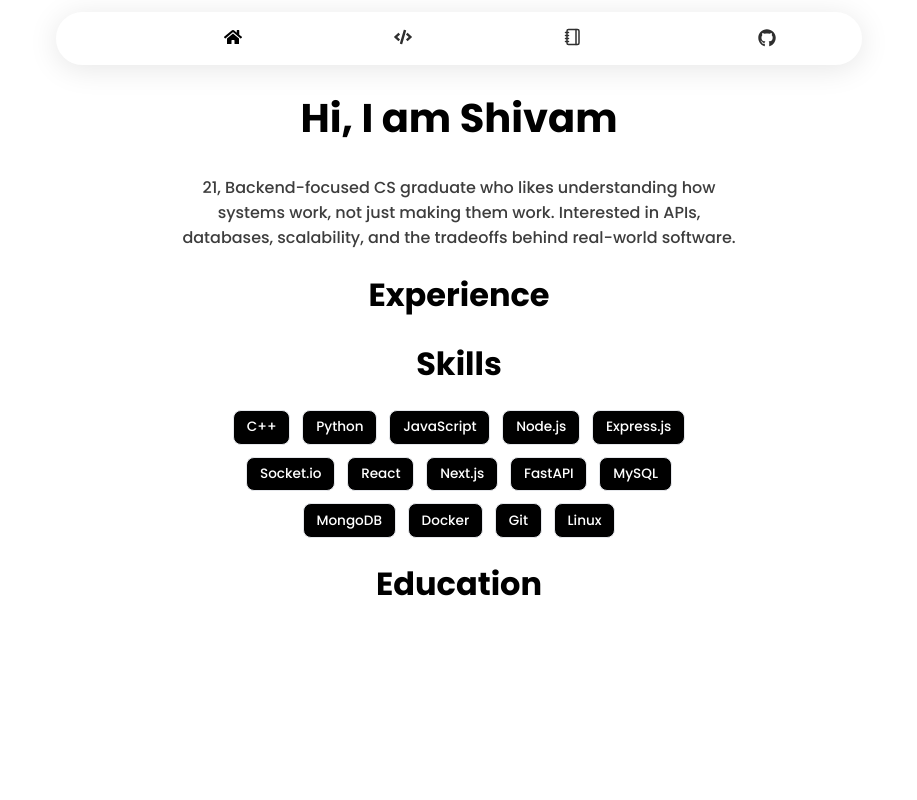
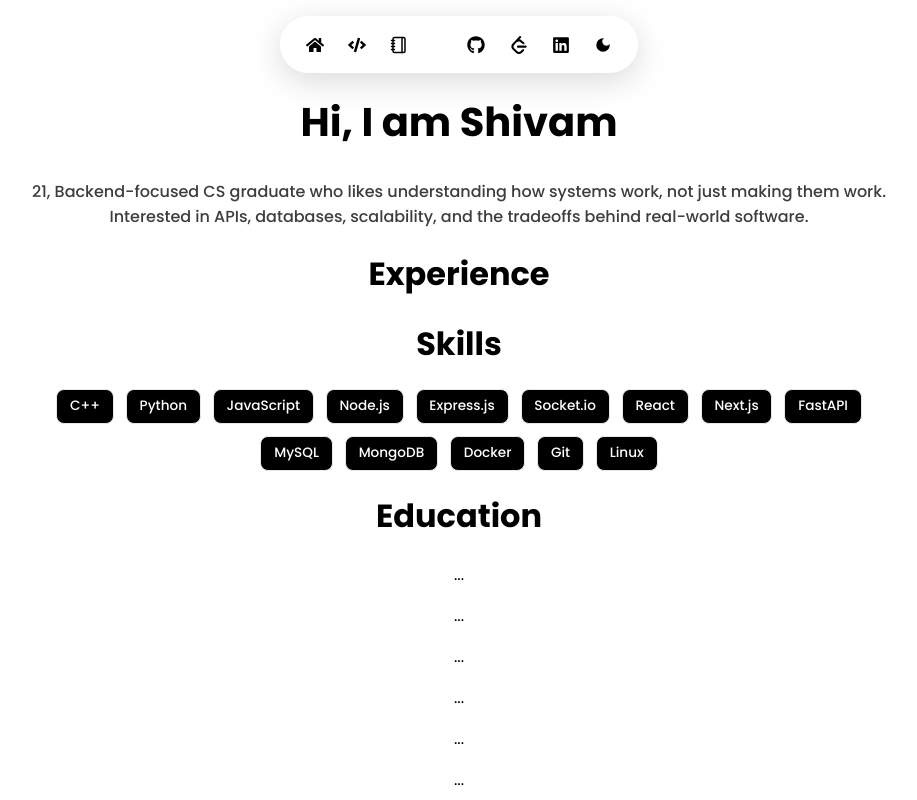
Before and after one commit to dead-shadow-7/portfolio, a React (Vite) app: page / in a window 1280 px wide. Shown: the top 800 px of the page, without its empty margins (181-1098 px from the left). Built offline with nearby package versions, Linux system fonts and the light colour scheme.

Commit message:
Fixed navbar

```diff
--- /dev/null
+++ b/src/components/icons/DarkThemeIcon.jsx
@@ -0,0 +1,7 @@
+import { MdDarkMode } from "react-icons/md";
+
+export const DarkThemeIcon = () => {
+  return <MdDarkMode />;
+};
+
+export default DarkThemeIcon;
--- /dev/null
+++ b/src/components/icons/LightThemeIcon.jsx
@@ -0,0 +1,6 @@
+import { MdWbSunny } from "react-icons/md";
+export const LightThemeIcon = () => {
+  return <MdWbSunny />;
+};
+
+export default LightThemeIcon;
--- a/src/components/layout/Navbar.css
+++ b/src/components/layout/Navbar.css
@@ -1,91 +1,96 @@
+:root {
+  --nav-text-color: #000000; /* Light mode */
+}
+[data-theme="dark"] {
+  --nav-text-color: #e5e7eb; /* Lighter gray for dark mode */
+}
+
 .navbar {
   position: sticky;
-  top: 12px;
+  top: 16px;
   z-index: 100;
-  height: 52px;
-  background-color: rgba(255, 255, 255, 0.2);
-  -webkit-backdrop-filter: blur(16px);
-  backdrop-filter: blur(16px);
-  border-bottom: 1px solid rgba(255, 255, 255, 0.3);
-  box-shadow: 0 4px 30px rgba(0, 0, 0, 0.1);
-  border-radius: 2rem;
+  color: #1f2937;
+  display: flex;
+  align-items: center;
+  justify-content: center;
+  gap: 1.25rem;
+  width: fit-content;
+  margin: 0 auto;
+  padding: 0.6rem 1rem;
 
-  display: grid;
-  grid-template-columns: 1fr auto 1fr;
-  align-items: center;
+  background: rgba(255, 255, 255, 0.18);
+  backdrop-filter: blur(18px) saturate(140%);
+  -webkit-backdrop-filter: blur(18px) saturate(140%);
 
-  width: 80%;
-  max-width: 1100px;
-  margin: 0 auto;
-  padding: 0 0rem;
-  overflow: hidden;
-  gap: 2rem;
+  border-radius: 999px;
+  border: 1px solid rgba(255, 255, 255, 0.25);
+  box-shadow: 0 8px 32px rgba(0, 0, 0, 0.15),
+    inset 0 0 0 1px rgba(255, 255, 255, 0.08);
 }
 
-.navbar__links {
+.navbar__group {
   display: flex;
-  flex-wrap: nowrap;
-  gap: 0.5rem;
+  align-items: center;
+  gap: 0.4rem;
   list-style: none;
   margin: 0;
   padding: 0;
 }
 
-.navbar__side {
-  /* optional spacer column */
+.navbar__divider {
+  width: 1px;
+  height: 24px;
+  background: rgba(255, 255, 255, 0);
 }
 
-.navbar__ext {
-  justify-self: end;
-  display: flex;
+/* Icon buttons */
+.nav-icon {
+  display: inline-flex;
   align-items: center;
-  gap: 0.5rem;
+  justify-content: center;
+
+  width: 36px;
+  height: 36px;
+  border-radius: 50%;
+  color: #000000; /* ensure a solid, visible color */
+  text-decoration: none;
+
+  background: transparent;
+  border: none;
+  cursor: pointer;
+
+  transition: background 0.2s ease, transform 0.15s ease, box-shadow 0.15s ease;
 }
 
-.nav-link {
-  display: inline-flex;
-  align-items: center;
-  line-height: 1;
-  text-decoration: none;
-  color: #2f2f2f;
-  padding: 0.3rem 0.5rem;
-  /border-radius: 0.75rem;
-  transition: color 0.2s ease, background-color 0.2s ease;
+.nav-icon:hover {
+  background: rgba(255, 255, 255, 0.22);
+  box-shadow: 0 4px 12px rgba(0, 0, 0, 0.12);
+  transform: translateY(-1px);
 }
 
-.nav-link:hover {
-  background-color: rgba(255, 255, 255, 0.12);
+.nav-icon.active {
+  background: rgba(255, 255, 255, 0.35);
 }
 
-.nav-link.active {
-  color: #000000;
-  position: relative;
-}
-.nav-link.active::after {
-  content: "";
-  position: absolute;
-  left: 0;
-  bottom: -6px;
-  width: 100%;
-  height: 2px;
-  background: #ffffff37;
-}
-
-.nav-link svg {
-  display: block;
+.nav-icon svg {
   width: 18px;
   height: 18px;
 }
 
+/* Theme toggle inherits same styling */
+.theme-toggle {
+  padding: 0;
+}
+
+/* Mobile */
 @media (max-width: 600px) {
-  .navbar__links {
-    gap: 0.5rem;
+  .navbar {
+    padding: 0.5rem 0.75rem;
+    gap: 0.75rem;
   }
-  .nav-link {
-    padding: 0.25rem 0.4rem;
-  }
-  .nav-link svg {
-    width: 18px;
-    height: 18px;
+
+  .nav-icon {
+    width: 34px;
+    height: 34px;
   }
 }
--- a/src/components/layout/Navbar.jsx
+++ b/src/components/layout/Navbar.jsx
@@ -1,72 +1,85 @@
 import { NavLink } from "react-router-dom";
+import useTheme from "../../hooks/useTheme";
 import "./Navbar.css";
+
 import HomeIcon from "../icons/HomeIcon";
 import ProjectIcon from "../icons/ProjectIcon";
 import BlogIcon from "../icons/BlogIcon";
 import GithubIcon from "../icons/GithubIcon";
 import LinkedInIcon from "../icons/LinkedInIcon";
 import LeetcodeIcon from "../icons/LeetcodeIcon";
-
-const links = [
-  { name: <HomeIcon />, path: "/" },
-  { name: <ProjectIcon />, path: "/projects" },
-  { name: <BlogIcon />, path: "/blog" },
-];
-
-const externalLinks = [
-  {
-    name: <GithubIcon />,
-    href: "https://github.com/dead-shadow-7",
-    label: "GitHub",
-  },
-  {
-    name: <LeetcodeIcon />,
-    href: "https://leetcode.com/u/shivam-rajput/",
-    label: "LeetCode",
-  },
-  {
-    name: <LinkedInIcon />,
-    href: "https://www.linkedin.com/in/shivamrajput12119/",
-    label: "LinkedIn",
-  },
-];
+import LightThemeIcon from "../icons/LightThemeIcon";
+import DarkThemeIcon from "../icons/DarkThemeIcon";
 
 const Navbar = () => {
+  const { theme, toggleTheme } = useTheme();
+
   return (
     <nav className="navbar">
-      <div className="navbar__side" />
-      <ul className="navbar__links">
-        {links.map((link) => (
-          <li key={link.path}>
+      <ul className="navbar__group">
+        <NavItem to="/" icon={<HomeIcon />} />
+        <NavItem to="/projects" icon={<ProjectIcon />} />
+        <NavItem to="/blog" icon={<BlogIcon />} />
+      </ul>
+
+      <div className="navbar__divider" />
+
+      <ul className="navbar__group">
+        <ExternalIcon
+          href="https://github.com/dead-shadow-7"
+          label="GitHub"
+          icon={<GithubIcon />}
+        />
+        <ExternalIcon
+          href="https://leetcode.com/u/shivam-rajput/"
+          label="LeetCode"
+          icon={<LeetcodeIcon />}
+        />
+        <ExternalIcon
+          href="https://www.linkedin.com/in/shivamrajput12119/"
+          label="LinkedIn"
+          icon={<LinkedInIcon />}
+        />
+
+        <li>
+          <button
+            className="nav-icon theme-toggle"
+            onClick={toggleTheme}
+            aria-label="Toggle theme"
+          >
+            {theme === "dark" ? <LightThemeIcon /> : <DarkThemeIcon />}
+          </button>
+        </li>
+      </ul>
+    </nav>
+  );
+};
+
+const NavItem = ({ to, icon }) => (
+  <li>
     <NavLink
-              to={link.path}
+      to={to}
       end
-              className={({ isActive }) =>
-                isActive ? "nav-link active" : "nav-link"
-              }
+      className={({ isActive }) => (isActive ? "nav-icon active" : "nav-icon")}
     >
-              {link.name}
+      {icon}
     </NavLink>
   </li>
-        ))}
-      </ul>
-      <div className="navbar__ext">
-        {externalLinks.map(({ href, name, label }) => (
+);
+
+const ExternalIcon = ({ href, icon, label }) => (
+  <li>
     <a
-            key={href}
       href={href}
       target="_blank"
       rel="noopener noreferrer"
       aria-label={label}
-            className="nav-link"
       title={label}
+      className="nav-icon"
     >
-            {name}
+      {icon}
     </a>
-        ))}
-      </div>
-    </nav>
+  </li>
 );
-};
 
 export default Navbar;
--- /dev/null
+++ b/src/hooks/useTheme.js
@@ -0,0 +1,19 @@
+import { useEffect, useState } from "react";
+
+const useTheme = () => {
+  const [theme, setTheme] = useState(() => {
+    return localStorage.getItem("theme") || "light";
+  });
+
+  useEffect(() => {
+    document.documentElement.setAttribute("data-theme", theme);
+    localStorage.setItem("theme", theme);
+  }, [theme]);
+
+  const toggleTheme = () =>
+    setTheme((prev) => (prev === "light" ? "dark" : "light"));
+
+  return { theme, toggleTheme };
+};
+
+export default useTheme;
--- a/src/pages/Home.css
+++ b/src/pages/Home.css
@@ -1,4 +1,4 @@
-* {
+body {
   text-align: center;
   padding: 0 2rem;
 }
--- a/src/pages/Home.jsx
+++ b/src/pages/Home.jsx
@@ -13,6 +13,16 @@ const Home = () => {
       <h1>Skills</h1>
       <SkillTags />
       <h1>Education</h1>
+      <p>...</p>
+      <p>...</p>
+      <p>...</p>
+      <p>...</p>
+      <p>...</p>
+      <p>...</p>
+      <p>...</p>
+      <p>...</p>
+      <p>...</p>
+      <p>...</p>
     </div>
   );
 };
```
Lines whose indentation alone changed are shown as unchanged.
